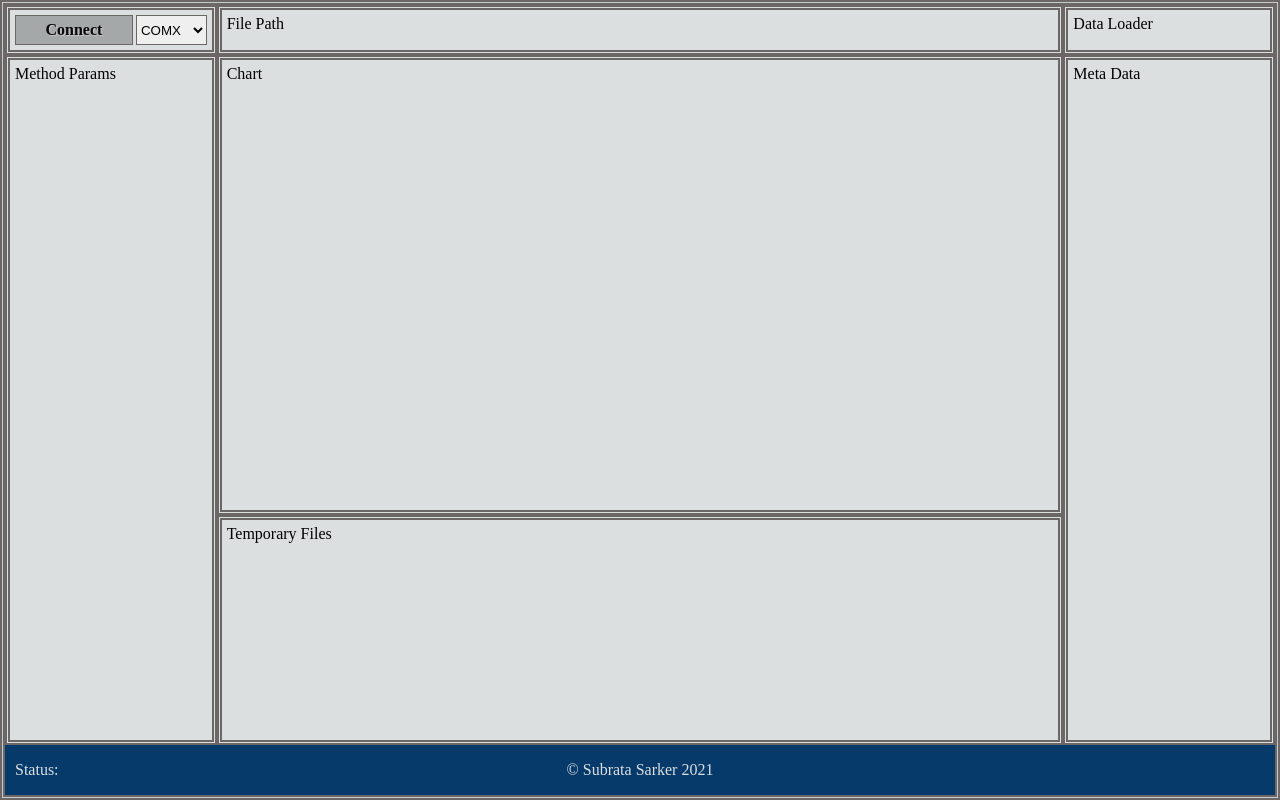
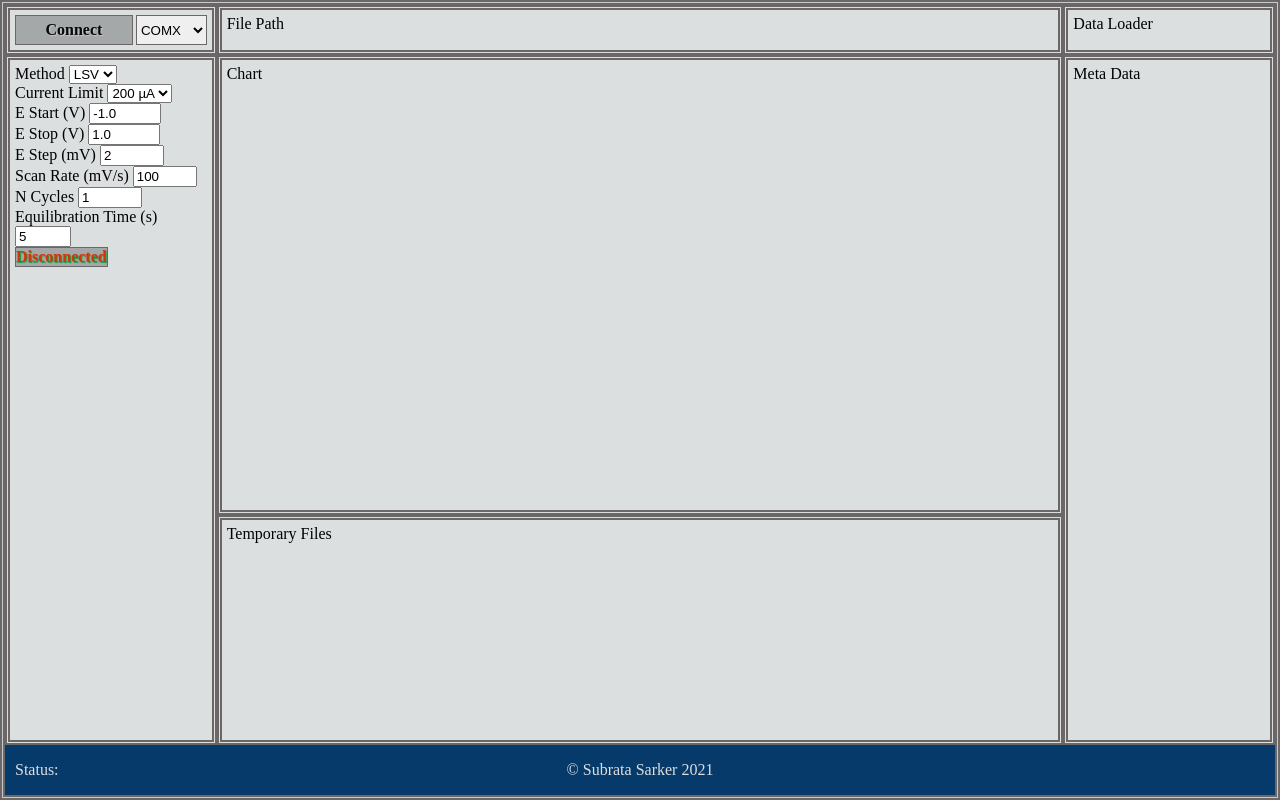
Before and after one commit to picklu/css-grid, a website: page index.html in a window 1280 px wide. Drawn offline with Linux system fonts and the light colour scheme.

Commit message:
Populate params-method

```diff
--- a/index.html
+++ b/index.html
@@ -11,6 +11,7 @@
 
     <body>
         <div class="grid">
+            <!-- serial-comnmunication -->
             <div class=" grid__cell serial-comm">
                 <button id="connect" class="btn serial-comm__connect disconnected">Connect</button>
                 <select name="ports" class="options serial-comm__ports" id="ports">
@@ -19,14 +20,72 @@
             </div>
             <div class="grid__cell file-path">File Path</div>
             <div class="grid__cell data-load">Data Loader</div>
-            <div class="grid__cell method-param">Method Params</div>
+            <div class="grid__cell method-param">
+                <form class="params__form" id="params" method="GET" action="#">
+                    <div class="params__method__input active">
+                        <label for="method">Method</label>
+                        <select name="method" id="method" class="method">
+                            <option value="cv">CV</option>
+                            <option value="lsv" selected>LSV</option>
+                        </select>
+                    </div>
+                    <div class="params__method__input active">
+                        <label for="maxcurrent">Current Limit</label>
+                        <select name="maxcurrent" id="maxcurrent" class="maxcurrent xydomain">
+                            <option value="5">5 &micro;A</option>
+                            <option value="10">10 &micro;A</option>
+                            <option value="50">50 &micro;A</option>
+                            <option value="100">100 &micro;A</option>
+                            <option value="150">150 &micro;A</option>
+                            <option value="200" selected>200 &micro;A</option>
+                            <option value="250">250 &micro;A</option>
+                            <option value="500">500 &micro;A</option>
+                            <option value="750">750 &micro;A</option>
+                            <option value="1000">1 mA</option>
+                        </select>
+                    </div>
+
+                    <div class="params__form__input active common">
+                        <label for="estart">E Start (V)</label>
+                        <input name="estart" id="estart" class="estart voltage-limit  xydomain" type="number" step="0.1"
+                            value="-1.0" min="-1.0" max="1.0" required>
+                    </div>
+                    <div class="params__form__input active common">
+                        <label for="estop">E Stop (V)</label>
+                        <input name="estop" id="estop" class="estop voltage-limit  xydomain" type="number" step="0.1"
+                            value="1.0" min="-1.0" max="1.0" required>
+                    </div>
+                    <div class="params__form__input active common">
+                        <label for="estep">E Step (mV)</label>
+                        <input name="estep" id="estep" class="estep" type="number" value="2" min="1" max="100" required>
+                    </div>
+                    <div class="params__form__input active common">
+                        <label for="scanrate">Scan Rate (mV/s)</label>
+                        <input name="scanrate" id="scanrate" class="scanrate" type="number" step="5" value="100" min="5"
+                            max="500" required>
+                    </div>
+                    <div class="params__form__input inactive">
+                        <label for="ncycles">N Cycles</label>
+                        <input name="ncycles" id="ncycles" class="ncycles" type="number" step="1" value="1" min="1"
+                            max="100" required>
+                    </div>
+                    <div class="params__form__input active common">
+                        <label for="equilibrationtime">Equilibration Time (s)</label>
+                        <input name="equilibrationtime" id="equilibrationtime" class="equilibrationtime" type="number"
+                            step="1" value="5" min="0" max="60" required>
+                    </div>
+                    <div class="params__form__btn">
+                        <button class="btn sweep start-sweep" id="sweep" disabled>Disconnected</button>
+                    </div>
+                </form>
+            </div>
             <div class="grid__cell chart-window">Chart</div>
             <div class="grid__cell meta-data">Meta Data</div>
             <div class="grid__cell temporary-file">Temporary Files</div>
 
             <footer class="footer">
                 <div class="status">Status: <span class="status-message"></span></div>
-                <small class="copy">&copy Subrata Sarker 2021</small>
+                <small class="copy">&copy; Subrata Sarker 2021</small>
             </footer>
         </div>
     </body>
--- a/sass/main.scss
+++ b/sass/main.scss
@@ -15,15 +15,25 @@
         padding: $padding-secondary;
     }
 
-    .serial-comm,
-    .method-param {
+    .serial-comm {
         display: grid;
         grid-template-columns: 5fr 3fr;
         grid-column-gap: $border-width-secondary;
     }
+
+    .method-param {
+        .params_form{
+            display: grid;
+            grid-template-columns: 5fr 3fr;
+            grid-template-rows: auto;
+
+
+        }
+    }
 }
 
-.btn {
+.btn,
+.label {
     outline: none;
     background-color: $grey-secondary;
     color: $black-primary;
```
Also changed, not shown: css/style.css.
